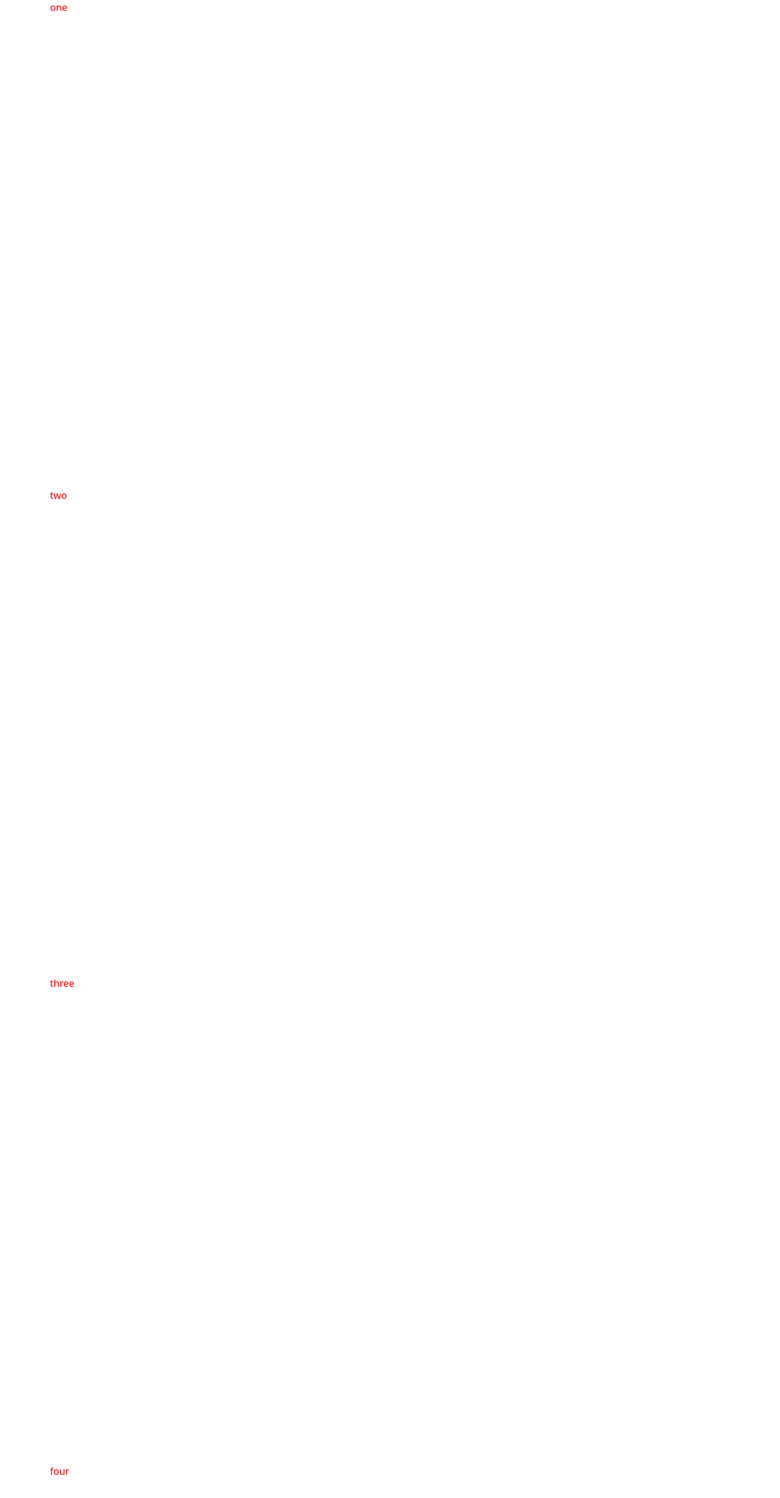
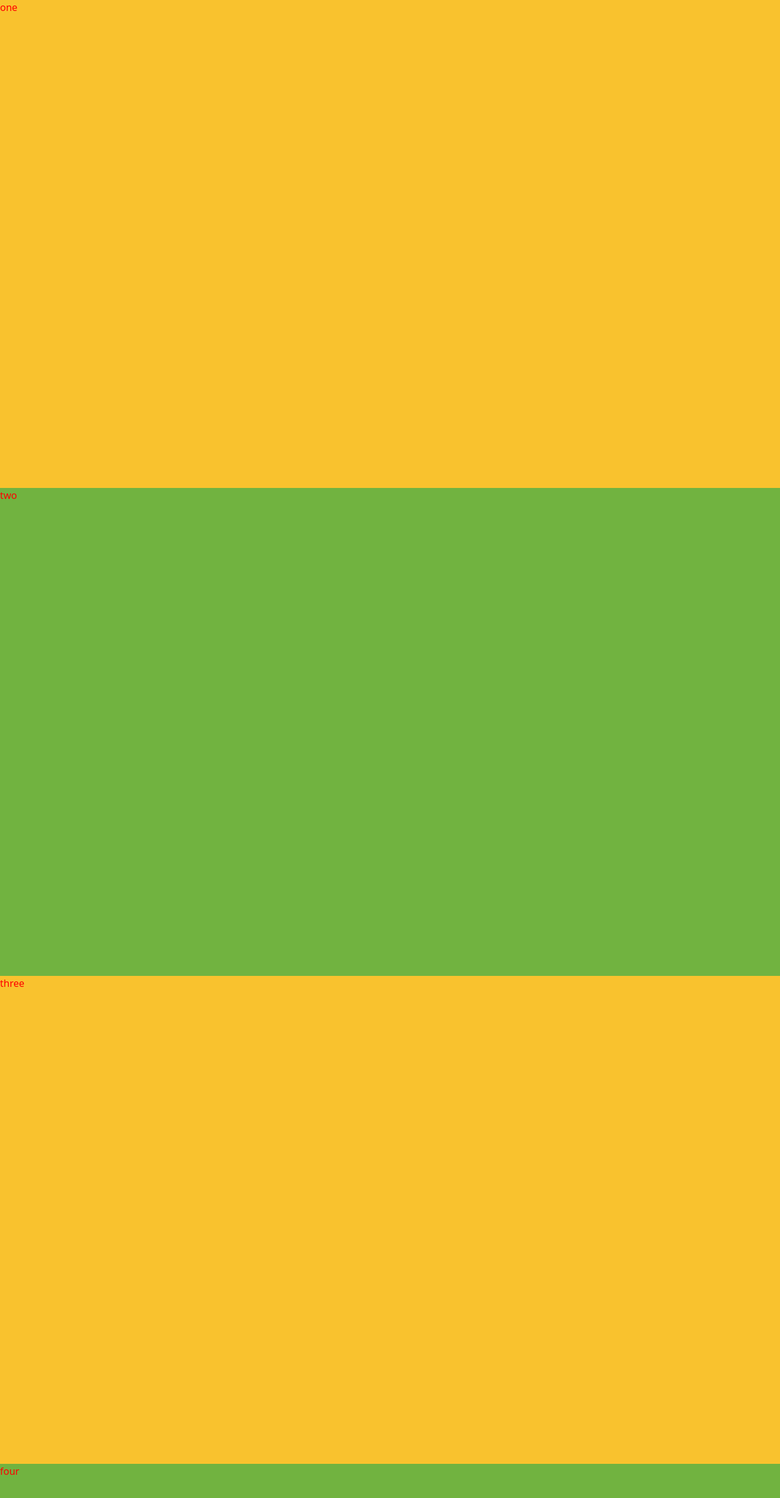
Before and after one commit to tejesh-kumar/masth-mangoes, a React (Create React App) app: page / in a window 1280 px wide. Shown: the top 2456 px of the page at 61% size. Built offline with nearby package versions, Linux system fonts and the light colour scheme.

Commit message:
css addition for 4 containers

```diff
--- a/src/components/Landing.jsx
+++ b/src/components/Landing.jsx
@@ -8,17 +8,17 @@ import SectionFour from './SectionFour';
 function Landing() {
   return (
     <>
-      <div className={`container ${styles.mango}`}>
-        <div className="vh-100">
+      <div className={`${styles.mango}`}>
+        <div className={`vh-100 ${styles.odd_background}`}>
           <SectionOne />
         </div>
-        <div className="vh-100">
+        <div className={`vh-100 ${styles.even_background}`}>
           <SectionTwo />
         </div>
-        <div className="vh-100">
+        <div className={`vh-100 ${styles.odd_background}`}>
           <SectionThree />
         </div>
-        <div className="vh-100">
+        <div className={`vh-100 ${styles.even_background}`}>
           <SectionFour />
         </div>
       </div>
--- a/src/components/Landing.module.scss
+++ b/src/components/Landing.module.scss
@@ -7,3 +7,11 @@ $fifth-color: #fff;
 .mango {
   color: red;
 }
+
+.odd_background {
+  background-color: $primary-color;
+}
+
+.even_background {
+  background-color: $secondary-color;
+}
```
